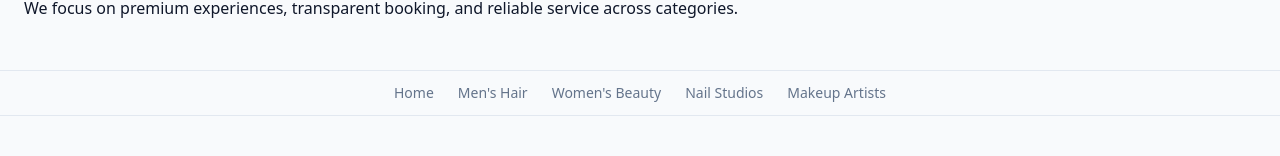
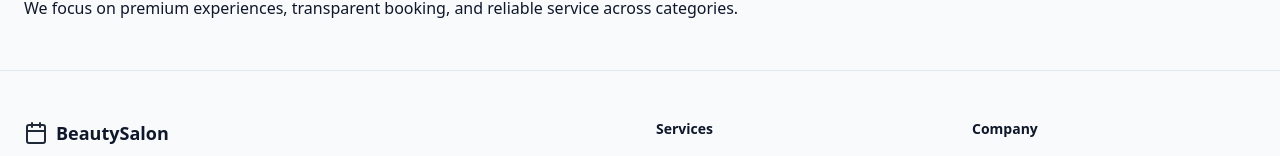
Before and after one commit to dubba-ajay/cuttor, a React (Vite) app: page /about in a window 1280 px wide. Shown: the part 198-354 px from the top of the page. Built offline with nearby package versions, Linux system fonts and the light colour scheme; no server answers.

Commit message:
Remove top footer nav links (Home/Men's Hair/Women's Beauty/Nail Studios/Makeup Artists)
cgen-ca61cfadb61e41ac84d257bce9acaa40

```diff
--- a/src/components/layout/Footer.tsx
+++ b/src/components/layout/Footer.tsx
@@ -18,15 +18,6 @@ const Footer = () => {
 
   return (
     <footer className="bg-background border-t">
-      <div className="border-b">
-        <div className="container mx-auto px-4 lg:px-6 py-3 flex flex-wrap items-center justify-center gap-6 text-sm">
-          <Link to="/" className="text-muted-foreground hover:text-foreground">Home</Link>
-          <Link to="/mens-hair" className="text-muted-foreground hover:text-foreground">Men's Hair</Link>
-          <Link to="/womens-beauty" className="text-muted-foreground hover:text-foreground">Women's Beauty</Link>
-          <Link to="/nail-studios" className="text-muted-foreground hover:text-foreground">Nail Studios</Link>
-          <Link to="/makeup-artists" className="text-muted-foreground hover:text-foreground">Makeup Artists</Link>
-        </div>
-      </div>
       <div className="container mx-auto px-4 lg:px-6 py-12">
         <div className="grid grid-cols-1 md:grid-cols-4 gap-8">
           <div className="md:col-span-2">
```
